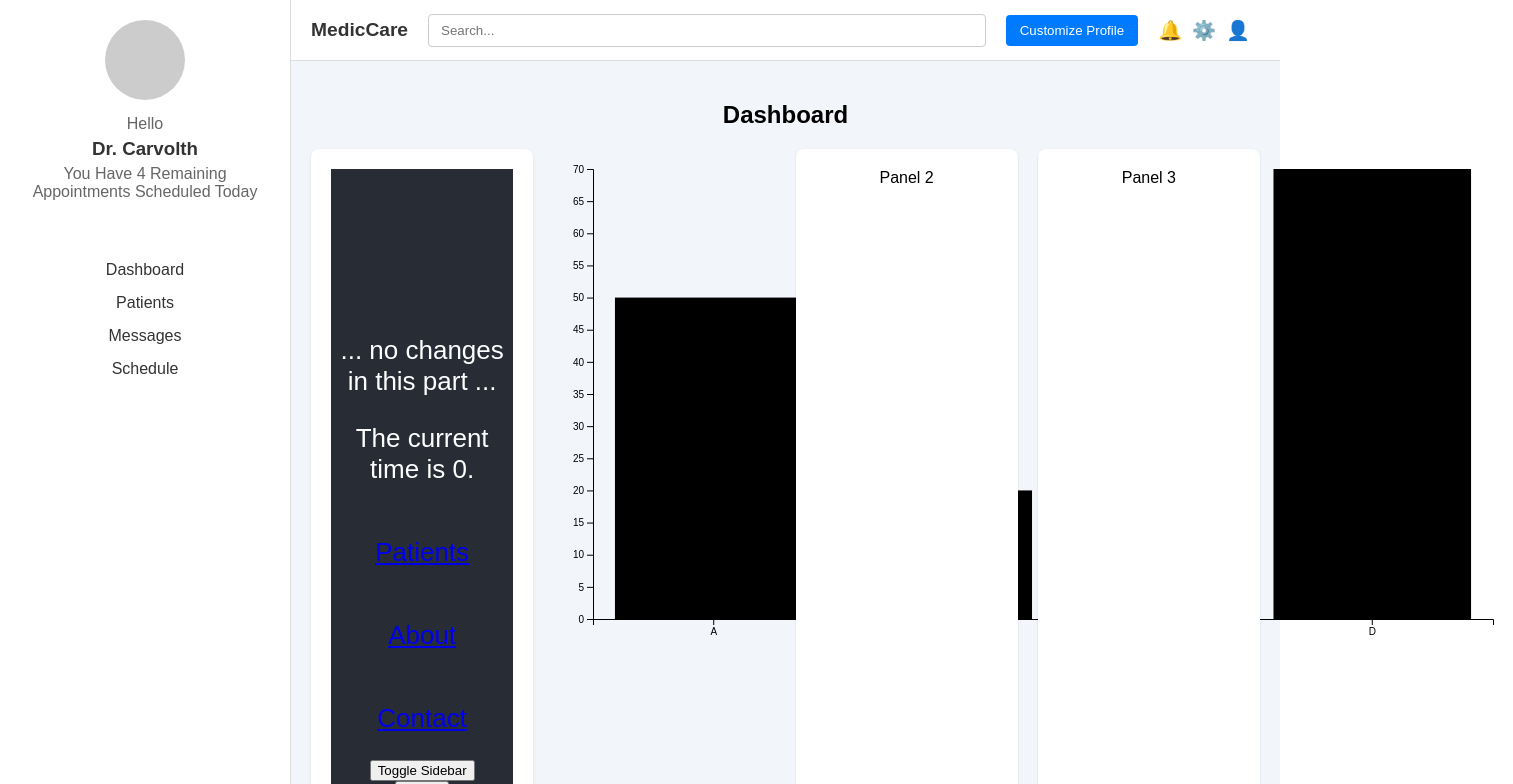
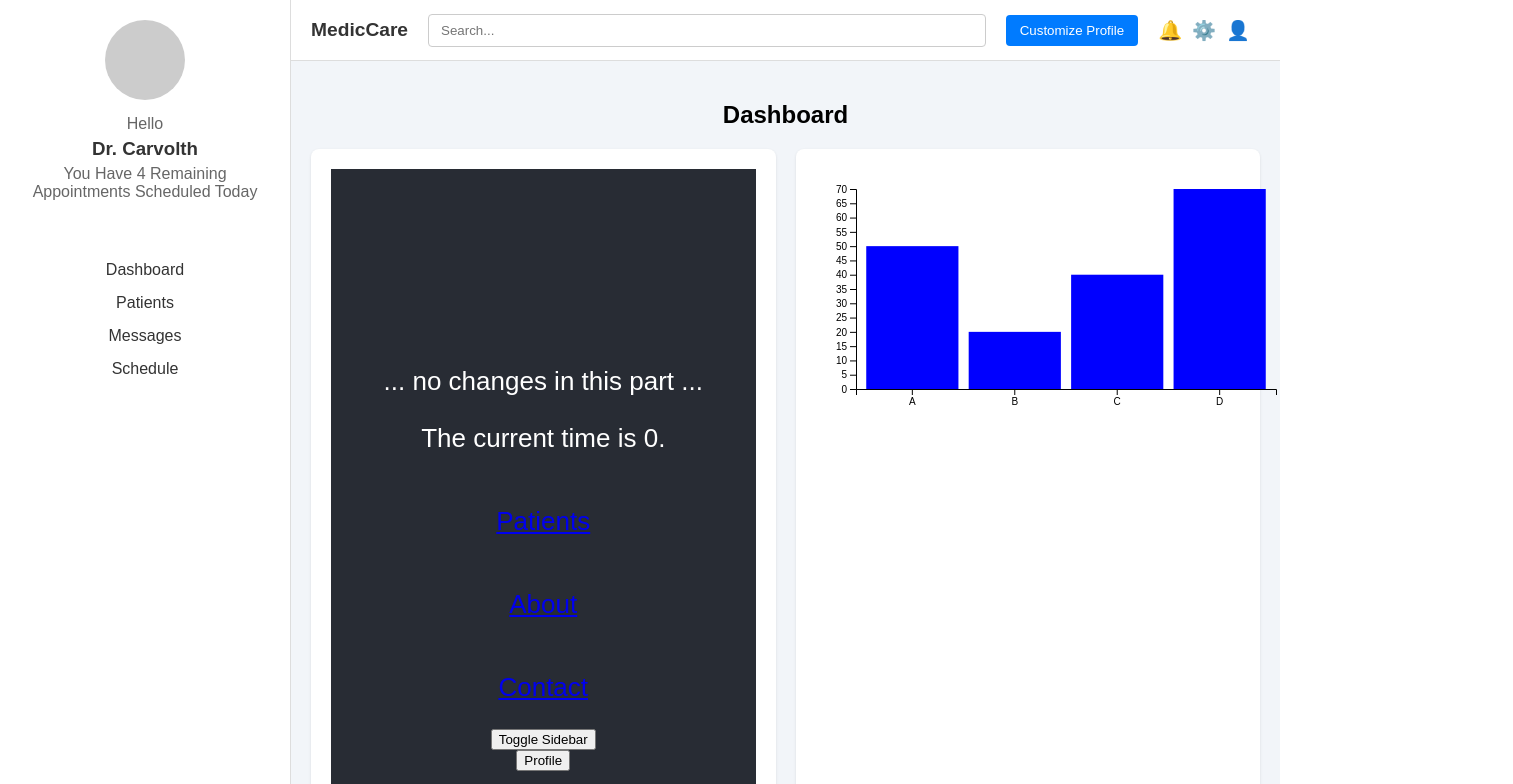
Before and after one commit to darren277/arsmedicatech, a React app: page / in a window 1280 px wide. Shown: the top 784 px of the page, 1513 px wide, since content can reach past the window. Built offline with nearby package versions, Linux system fonts and the light colour scheme; no server answers.

Commit message:
Adjusted the Dashboard styling a bit.

```diff
--- a/src/App.css
+++ b/src/App.css
@@ -191,7 +191,9 @@
 
 .cards-grid {
     display: grid;
-    grid-template-columns: repeat(auto-fill, minmax(220px, 1fr));
+    /* grid-template-columns: repeat(auto-fill, minmax(220px, 1fr)); */
+    /* make them at least twice as wide... */
+    grid-template-columns: repeat(auto-fill, minmax(460px, 1fr));
     grid-gap: 20px;
     margin-top: 20px;
 }
@@ -203,3 +205,8 @@
     box-shadow: 0 1px 3px rgba(0,0,0,0.1);
     padding: 20px;
 }
+
+
+.bar {
+    fill: blue;
+}
--- a/src/components/BarChart.jsx
+++ b/src/components/BarChart.jsx
@@ -22,9 +22,12 @@ const BarChart = () => {
   ]);
 
   useEffect(() => {
+      const w = 960 / 2;
+      const h = 500 / 2;
+
     const margin = { top: 20, right: 20, bottom: 30, left: 40 };
-    const width = 960 - margin.left - margin.right;
-    const height = 500 - margin.top - margin.bottom;
+    const width = w - margin.left - margin.right;
+    const height = h - margin.top - margin.bottom;
 
     const x = d3.scaleBand().range([0, width]).padding(0.1);
     const y = d3.scaleLinear().range([height, 0]);
--- a/src/pages/Dashboard.jsx
+++ b/src/pages/Dashboard.jsx
@@ -40,8 +40,7 @@ const Dashboard = () => {
         <div className="card">
             <Panel1 />
         </div>
-        <BarChart />
-        <div className="card">Panel 2</div>
+        <div className="card"><BarChart /></div>
         <div className="card">Panel 3</div>
         <div className="card">Panel 4</div>
       </div>
```
